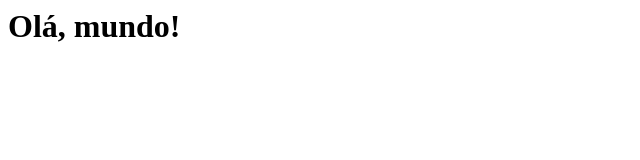
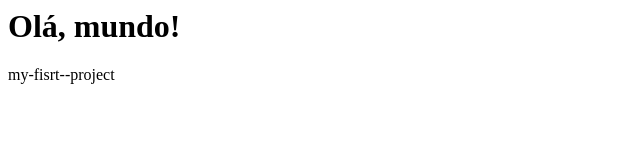
Before and after one commit to sanzioballacktv-hub/my-fisrt--project, a plain HTML site: page index.html in a window 1280 px wide. Shown: the whole page, without its empty margins (0-640 px from the left). Drawn offline with Linux system fonts and the light colour scheme.

Commit message:
Update index.html

```diff
--- a/index.html
+++ b/index.html
@@ -3,3 +3,4 @@
     <h1>Olá, mundo!</h1>
   </body>
 </html>
+my-fisrt--project
```
